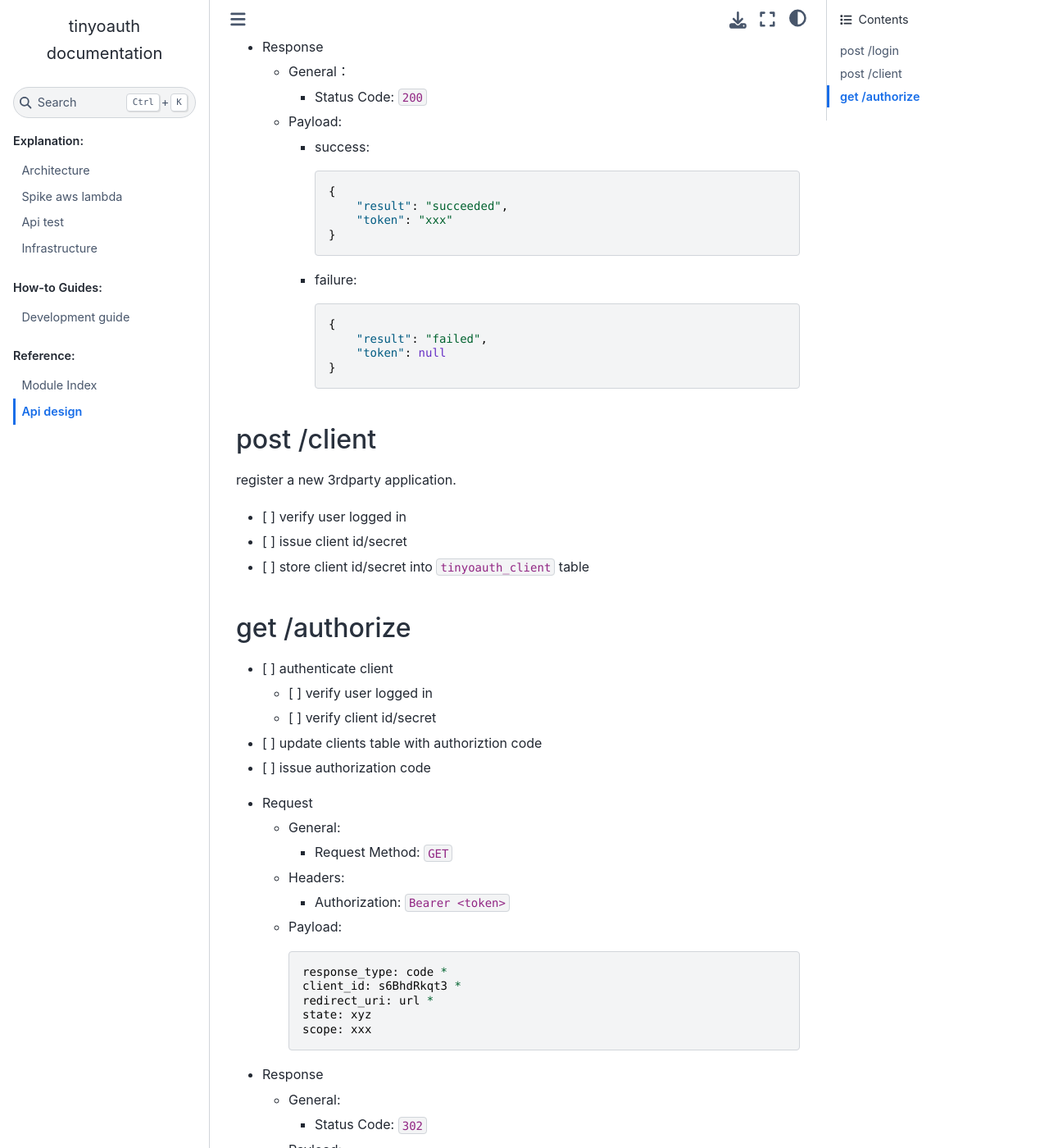
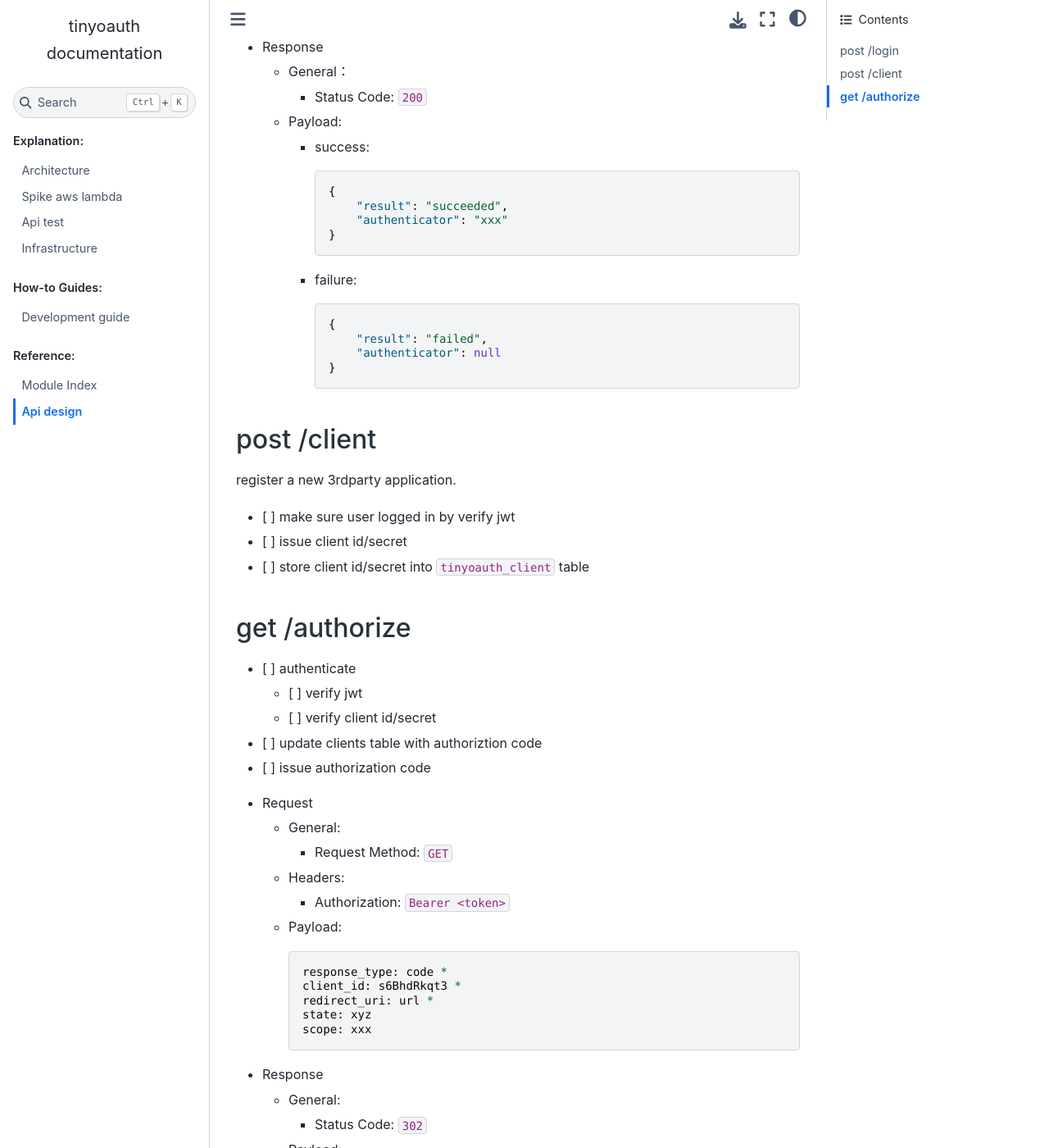
Before and after one commit to DevecorSoft/tinyoauth, a Sphinx documentation site: the page built from docs/source/reference/api-design.md, in a window 1280 px wide and 1400 px high, scrolled down 1133 px. Shown: the whole window at 82% size. Built offline with Sphinx 7.4.7 and the Sphinx Book theme 1.1.4, drawn with Linux system fonts in a browser that asks for light colours; pages that are not in the unit, such as notebooks, are missing from menus; some of the changed text lies outside the part shown.

Commit message:
update api desgin

````diff
--- a/docs/source/reference/api-design.md
+++ b/docs/source/reference/api-design.md
@@ -39,7 +39,7 @@ flowchart LR
 
 - [x] mark user as online
 - [x] update operation time
-- [ ] issue jwt token
+- [x] issue jwt token
 
 * Request
   * General:
@@ -61,14 +61,14 @@ flowchart LR
         ```json
         {
             "result": "succeeded",
-            "token": "xxx"
+            "authenticator": "xxx"
         }
         ```
     * failure:
         ```json
         {
             "result": "failed",
-            "token": null
+            "authenticator": null
         }
         ```
 
@@ -77,15 +77,15 @@ flowchart LR
 
 register a new 3rdparty application.
 
-- [ ] verify user logged in
+- [ ] make sure user logged in by verify jwt
 - [ ] issue client id/secret
 - [ ] store client id/secret into `tinyoauth_client` table
 
 
 ## get /authorize
 
-- [ ] authenticate client
-  - [ ] verify user logged in
+- [ ] authenticate
+  - [ ] verify jwt
   - [ ] verify client id/secret
 - [ ] update clients table with authoriztion code
 - [ ] issue authorization code
````
